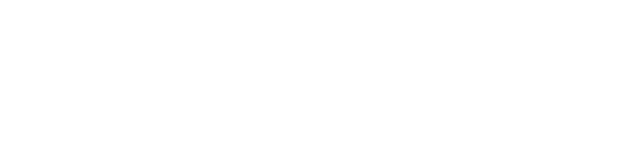
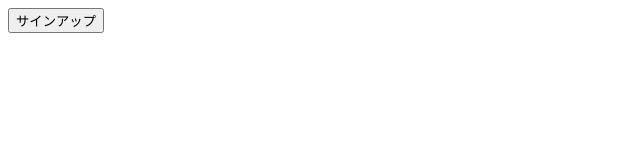
Before and after one commit to Yuzunoha/call-teach-api3, a plain HTML site: page index.htm in a window 1280 px wide. Shown: the whole page, without its empty margins (0-640 px from the left). Drawn offline with Linux system fonts and the light colour scheme.

Commit message:
バインドした

```diff
--- a/index.htm
+++ b/index.htm
@@ -1,4 +1,8 @@
 <head>
   <meta charset="utf-8" />
 </head>
-<script src="./main.js"></script>
+
+<body>
+  <button onclick="onclick_sign_up()">サインアップ</button>
+  <script src="./main.js"></script>
+</body>
--- a/main.js
+++ b/main.js
@@ -1 +1,5 @@
-console.log('main.jsです!!');
+'use strict';
+
+const onclick_sign_up = () => {
+  alert("onclick_sign_up()が呼ばれました");
+};
```
